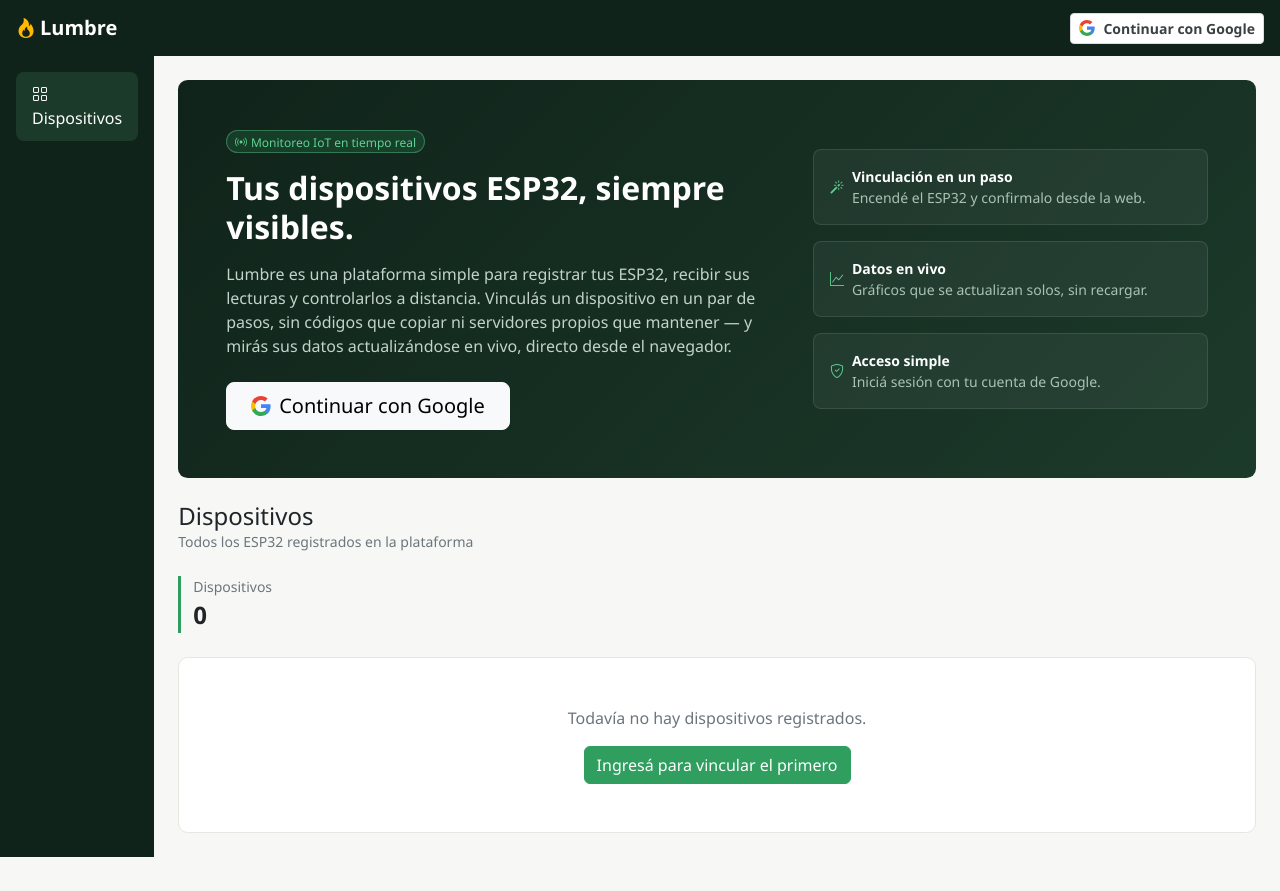
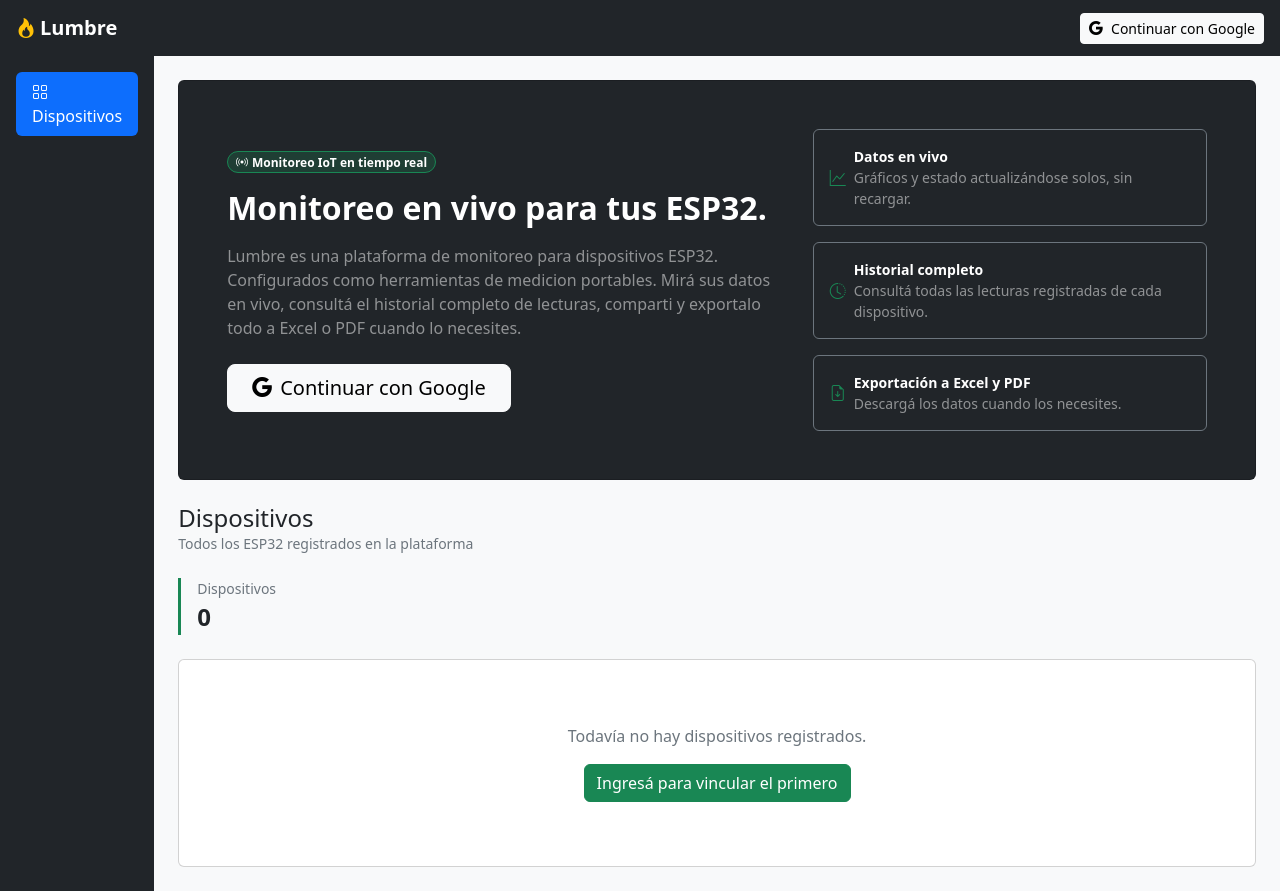
Before and after one commit to delpianocp/esp32-tester, a Django app: page / in a window 1280 px wide. Before the commit the page ends 857 px from the top, so only its background shows below. Run offline with Django 5.2, Linux system fonts and the light colour scheme; data that the repository does not hold is empty.

Commit message:
rediseno templates con boostrap

```diff
--- a/templates/base.html
+++ b/templates/base.html
@@ -6,52 +6,28 @@
     <title>{% block title %}Lumbre{% endblock %}</title>
     <link href="https://cdn.jsdelivr.net/npm/bootstrap@5.3.3/dist/css/bootstrap.min.css" rel="stylesheet">
     <link href="https://cdn.jsdelivr.net/npm/bootstrap-icons@1.11.3/font/bootstrap-icons.css" rel="stylesheet">
-    <style>
-        body { background-color: #f7f8f6; font-family: 'Segoe UI', Roboto, sans-serif; }
-        .navbar { background-color: #10231a; }
-        .navbar-brand i { color: #ffb703; }
-        .sidebar { background-color: #10231a; min-height: calc(100vh - 56px); }
-        .sidebar .nav-link { color: #a9c2b5; padding: .65rem 1rem; border-radius: .5rem; }
-        .sidebar .nav-link.active, .sidebar .nav-link:hover { background-color: #1c3a2a; color: #fff; }
-        .sidebar .nav-link i { width: 20px; }
-        .device-row { background: #fff; border: 1px solid #e5e7e2; border-radius: .6rem; }
-        .device-row:hover { border-color: #2f9e5f; }
-        .pulse { width: 10px; height: 10px; border-radius: 50%; background: #2f9e5f; position: relative; flex-shrink: 0; }
-        .pulse::after { content:''; position:absolute; inset:-4px; border-radius:50%; border:1px solid #2f9e5f; opacity:.5; }
-        .pulse.off { background: #c7ccc7; }
-        .pulse.off::after { border-color: #c7ccc7; }
-        .badge-outline { border: 1px solid #2f9e5f; color: #2f9e5f; background: transparent; font-weight: 500; }
-        .btn-energy { background-color: #2f9e5f; border-color: #2f9e5f; color: #fff; }
-        .btn-energy:hover { background-color: #268050; border-color: #268050; color: #fff; }
-        .kpi { border-left: 3px solid #2f9e5f; padding-left: .75rem; }
-        .card-clean { background: #fff; border: 1px solid #e5e7e2; border-radius: .6rem; }
-        .form-control:focus, .form-select:focus { border-color: #2f9e5f; box-shadow: 0 0 0 .2rem rgba(47,158,95,.15); }
-        .link-energy { color: #2f9e5f; }
-        .link-energy:hover { color: #268050; }
-        code.credencial { background: #f1f3ef; padding: .35rem .5rem; border-radius: .35rem; display: block; word-break: break-all; }
-        .btn-google-nav { background:#fff; color:#3c4043; border:1px solid #dadce0; font-weight:600; }
-        .btn-google-nav:hover { background:#f8f9fa; color:#3c4043; }
-    </style>
 </head>
-<body>
+<body class="bg-light">
 
-<nav class="navbar navbar-dark px-3">
+<nav class="navbar navbar-dark bg-dark px-3">
     <div class="d-flex align-items-center gap-2">
         <button class="btn btn-sm d-lg-none text-light" type="button" data-bs-toggle="offcanvas" data-bs-target="#sidebarMobile">
             <i class="bi bi-list fs-4"></i>
         </button>
-        <a class="navbar-brand fw-semibold mb-0" href="{% url 'devices:list' %}"><i class="bi bi-fire me-1"></i>Lumbre</a>
+        <a class="navbar-brand fw-semibold mb-0" href="{% url 'devices:list' %}">
+            <i class="bi bi-fire me-1 text-warning"></i>Lumbre
+        </a>
     </div>
     <div class="d-flex align-items-center gap-3">
         {% if user.is_authenticated %}
-            <span class="text-light small d-none d-sm-inline">{{ user.username }}</span>
+            <span class="text-light small text-truncate" style="max-width: 140px;">{{ user.get_full_name|default:user.username }}</span>
             <form action="{% url 'logout' %}" method="post" class="d-inline">
                 {% csrf_token %}
                 <button type="submit" class="btn btn-sm btn-outline-light">Salir</button>
             </form>
         {% else %}
-            <a href="{% url 'social:begin' 'google-oauth2' %}" class="btn btn-sm btn-google-nav d-flex align-items-center gap-2">
-                <svg width="16" height="16" viewBox="0 0 18 18"><path fill="#4285F4" d="M17.64 9.2c0-.64-.06-1.25-.16-1.84H9v3.48h4.84c-.21 1.13-.84 2.09-1.8 2.73v2.27h2.92c1.7-1.57 2.68-3.88 2.68-6.64z"/><path fill="#34A853" d="M9 18c2.43 0 4.47-.8 5.96-2.18l-2.92-2.27c-.81.54-1.84.86-3.04.86-2.34 0-4.32-1.58-5.03-3.71H.96v2.34C2.44 15.98 5.48 18 9 18z"/><path fill="#FBBC05" d="M3.97 10.7c-.18-.54-.28-1.11-.28-1.7s.1-1.16.28-1.7V4.96H.96C.35 6.18 0 7.55 0 9s.35 2.82.96 4.04l3.01-2.34z"/><path fill="#EA4335" d="M9 3.58c1.32 0 2.51.45 3.44 1.35l2.58-2.58C13.46.89 11.43 0 9 0 5.48 0 2.44 2.02.96 4.96l3.01 2.34C4.68 5.16 6.66 3.58 9 3.58z"/></svg>
+            <a href="{% url 'social:begin' 'google-oauth2' %}" class="btn btn-sm btn-light d-flex align-items-center gap-2">
+                <i class="bi bi-google"></i>
                 Continuar con Google
             </a>
         {% endif %}
@@ -59,37 +35,37 @@
 </nav>
 
 <div class="d-flex">
-    <aside class="sidebar d-none d-lg-flex flex-column p-3" style="width:220px;">
-        <nav class="nav flex-column gap-1">
-            <a class="nav-link {% if request.resolver_match.url_name == 'list' %}active{% endif %}" href="{% url 'devices:list' %}">
+    <aside class="d-none d-lg-flex flex-column p-3 bg-dark" style="width:220px; min-height: calc(100vh - 56px);">
+        <nav class="nav nav-pills flex-column gap-1">
+            <a class="nav-link {% if request.resolver_match.url_name == 'list' %}active{% else %}text-white-50{% endif %}" href="{% url 'devices:list' %}">
                 <i class="bi bi-grid me-2"></i>Dispositivos
             </a>
             {% if user.is_authenticated %}
-            <a class="nav-link {% if request.resolver_match.url_name == 'my_devices' %}active{% endif %}" href="{% url 'devices:my_devices' %}">
+            <a class="nav-link {% if request.resolver_match.url_name == 'my_devices' %}active{% else %}text-white-50{% endif %}" href="{% url 'devices:my_devices' %}">
                 <i class="bi bi-cpu me-2"></i>Mis dispositivos
             </a>
-            <a class="nav-link {% if request.resolver_match.url_name == 'solicitudes_vinculo' %}active{% endif %}" href="{% url 'devices:solicitudes_vinculo' %}">
+            <a class="nav-link {% if request.resolver_match.url_name == 'solicitudes_vinculo' %}active{% else %}text-white-50{% endif %}" href="{% url 'devices:solicitudes_vinculo' %}">
                 <i class="bi bi-broadcast-pin me-2"></i>Vincular dispositivo
             </a>
             {% endif %}
         </nav>
     </aside>
 
-    <div class="offcanvas offcanvas-start" tabindex="-1" id="sidebarMobile" style="background-color:#10231a; width:220px;">
+    <div class="offcanvas offcanvas-start bg-dark" tabindex="-1" id="sidebarMobile" style="width:220px;">
         <div class="offcanvas-header">
-            <span class="text-light fw-semibold"><i class="bi bi-fire me-1"></i>Lumbre</span>
+            <span class="text-light fw-semibold"><i class="bi bi-fire me-1 text-warning"></i>Lumbre</span>
             <button type="button" class="btn-close btn-close-white" data-bs-dismiss="offcanvas"></button>
         </div>
         <div class="offcanvas-body p-3 pt-0">
-            <nav class="nav flex-column gap-1">
-                <a class="nav-link {% if request.resolver_match.url_name == 'list' %}active{% endif %}" href="{% url 'devices:list' %}">
+            <nav class="nav nav-pills flex-column gap-1">
+                <a class="nav-link {% if request.resolver_match.url_name == 'list' %}active{% else %}text-white-50{% endif %}" href="{% url 'devices:list' %}">
                     <i class="bi bi-grid me-2"></i>Dispositivos
                 </a>
                 {% if user.is_authenticated %}
-                <a class="nav-link {% if request.resolver_match.url_name == 'my_devices' %}active{% endif %}" href="{% url 'devices:my_devices' %}">
+                <a class="nav-link {% if request.resolver_match.url_name == 'my_devices' %}active{% else %}text-white-50{% endif %}" href="{% url 'devices:my_devices' %}">
                     <i class="bi bi-cpu me-2"></i>Mis dispositivos
                 </a>
-                <a class="nav-link {% if request.resolver_match.url_name == 'solicitudes_vinculo' %}active{% endif %}" href="{% url 'devices:solicitudes_vinculo' %}">
+                <a class="nav-link {% if request.resolver_match.url_name == 'solicitudes_vinculo' %}active{% else %}text-white-50{% endif %}" href="{% url 'devices:solicitudes_vinculo' %}">
                     <i class="bi bi-broadcast-pin me-2"></i>Vincular dispositivo
                 </a>
                 {% endif %}
--- a/templates/devices/device_confirm_delete.html
+++ b/templates/devices/device_confirm_delete.html
@@ -6,7 +6,8 @@
     <i class="bi bi-arrow-left me-1"></i>Volver
 </a>
 
-<div class="card-clean p-4 mt-2" style="max-width: 480px;">
+<div class="card mt-2" style="max-width: 480px;">
+    <div class="card-body">
         <h1 class="h5 mb-3"><i class="bi bi-exclamation-triangle text-danger me-1"></i>Eliminar dispositivo</h1>
         <p class="text-secondary">
             ¿Qué querés hacer con <strong>{{ device.nombre }}</strong>?
@@ -15,7 +16,7 @@
         <form method="post" class="mb-2">
             {% csrf_token %}
             <input type="hidden" name="accion" value="reset">
-        <button type="submit" class="btn btn-energy w-100">
+            <button type="submit" class="btn btn-success w-100">
                 <i class="bi bi-arrow-repeat me-1"></i>Resetear y eliminar
             </button>
             <p class="text-secondary small mt-1 mb-0">
@@ -42,4 +43,5 @@
 
         <a href="{% url 'devices:my_devices' %}" class="btn btn-link w-100 mt-2">Cancelar</a>
     </div>
+</div>
 {% endblock %}
--- a/templates/devices/device_list.html
+++ b/templates/devices/device_list.html
@@ -4,55 +4,50 @@
 {% block content %}
 
 {% if not user.is_authenticated %}
-<div class="card-clean p-4 p-md-5 mb-4" style="background: linear-gradient(135deg, #10231a 0%, #1c3a2a 100%); border:none;">
+<div class="card text-bg-dark mb-4">
+    <div class="card-body p-4 p-md-5">
         <div class="row align-items-center g-4">
-        <div class="col-lg-7 text-white">
-            <span class="badge rounded-pill mb-3" style="background: rgba(47,158,95,.2); color:#5fd393; border:1px solid rgba(95,211,147,.4); font-weight:500;">
+            <div class="col-lg-7">
+                <span class="badge rounded-pill text-bg-success bg-opacity-25 border border-success mb-3">
                     <i class="bi bi-broadcast me-1"></i>Monitoreo IoT en tiempo real
                 </span>
-            <h1 class="fw-bold mb-3" style="font-size:2rem;">Tus dispositivos ESP32, siempre visibles.</h1>
-            <p class="mb-4" style="color:#c3d3c9;">
-                Lumbre es una plataforma simple para registrar tus ESP32, recibir sus lecturas
-                y controlarlos a distancia. Vinculás un dispositivo en un par de pasos,
-                sin códigos que copiar ni servidores propios que mantener — y mirás sus datos
-                actualizándose en vivo, directo desde el navegador.
+                <h1 class="fw-bold mb-3" style="font-size:2rem;">Monitoreo en vivo para tus ESP32.</h1>
+                <p class="mb-4 text-white-50">
+                    Lumbre es una plataforma de monitoreo para dispositivos ESP32. Configurados como herramientas de medicion portables.
+                    Mirá sus datos en vivo, consultá el historial completo de lecturas, comparti y exportalo
+                    todo a Excel o PDF cuando lo necesites.
                 </p>
                 <a href="{% url 'social:begin' 'google-oauth2' %}" class="btn btn-light btn-lg d-inline-flex align-items-center gap-2 px-4">
-                <svg width="20" height="20" viewBox="0 0 18 18"><path fill="#4285F4" d="M17.64 9.2c0-.64-.06-1.25-.16-1.84H9v3.48h4.84c-.21 1.13-.84 2.09-1.8 2.73v2.27h2.92c1.7-1.57 2.68-3.88 2.68-6.64z"/><path fill="#34A853" d="M9 18c2.43 0 4.47-.8 5.96-2.18l-2.92-2.27c-.81.54-1.84.86-3.04.86-2.34 0-4.32-1.58-5.03-3.71H.96v2.34C2.44 15.98 5.48 18 9 18z"/><path fill="#FBBC05" d="M3.97 10.7c-.18-.54-.28-1.11-.28-1.7s.1-1.16.28-1.7V4.96H.96C.35 6.18 0 7.55 0 9s.35 2.82.96 4.04l3.01-2.34z"/><path fill="#EA4335" d="M9 3.58c1.32 0 2.51.45 3.44 1.35l2.58-2.58C13.46.89 11.43 0 9 0 5.48 0 2.44 2.02.96 4.96l3.01 2.34C4.68 5.16 6.66 3.58 9 3.58z"/></svg>
+                    <i class="bi bi-google"></i>
                     Continuar con Google
                 </a>
             </div>
             <div class="col-lg-5">
-            <div class="row g-3">
-                <div class="col-12">
-                    <div class="p-3 rounded-3" style="background: rgba(255,255,255,.05); border:1px solid rgba(255,255,255,.1);">
-                        <div class="d-flex align-items-center gap-2 text-white small">
-                            <i class="bi bi-magic" style="color:#5fd393;"></i>
+                <div class="d-flex flex-column gap-3">
+                    <div class="p-3 rounded border border-secondary">
+                        <div class="d-flex align-items-center gap-2">
+                            <i class="bi bi-graph-up text-success"></i>
                             <div>
-                                <div class="fw-semibold">Vinculación en un paso</div>
-                                <div style="color:#a9c2b5;">Encendé el ESP32 y confirmalo desde la web.</div>
+                                <div class="fw-semibold small">Datos en vivo</div>
+                                <div class="text-white-50 small">Gráficos y estado actualizándose solos, sin recargar.</div>
                             </div>
                         </div>
                     </div>
-                </div>
-                <div class="col-12">
-                    <div class="p-3 rounded-3" style="background: rgba(255,255,255,.05); border:1px solid rgba(255,255,255,.1);">
-                        <div class="d-flex align-items-center gap-2 text-white small">
-                            <i class="bi bi-graph-up" style="color:#5fd393;"></i>
+                    <div class="p-3 rounded border border-secondary">
+                        <div class="d-flex align-items-center gap-2">
+                            <i class="bi bi-clock-history text-success"></i>
                             <div>
-                                <div class="fw-semibold">Datos en vivo</div>
-                                <div style="color:#a9c2b5;">Gráficos que se actualizan solos, sin recargar.</div>
+                                <div class="fw-semibold small">Historial completo</div>
+                                <div class="text-white-50 small">Consultá todas las lecturas registradas de cada dispositivo.</div>
                             </div>
                         </div>
                     </div>
-                </div>
-                <div class="col-12">
-                    <div class="p-3 rounded-3" style="background: rgba(255,255,255,.05); border:1px solid rgba(255,255,255,.1);">
-                        <div class="d-flex align-items-center gap-2 text-white small">
-                            <i class="bi bi-shield-check" style="color:#5fd393;"></i>
+                    <div class="p-3 rounded border border-secondary">
+                        <div class="d-flex align-items-center gap-2">
+                            <i class="bi bi-file-earmark-arrow-down text-success"></i>
                             <div>
-                                <div class="fw-semibold">Acceso simple</div>
-                                <div style="color:#a9c2b5;">Iniciá sesión con tu cuenta de Google.</div>
+                                <div class="fw-semibold small">Exportación a Excel y PDF</div>
+                                <div class="text-white-50 small">Descargá los datos cuando los necesites.</div>
                             </div>
                         </div>
                     </div>
@@ -72,7 +67,7 @@
 
 <div class="row g-3 mb-4">
     <div class="col-6 col-md-3">
-        <div class="kpi">
+        <div class="border-start border-success border-3 ps-3">
             <div class="text-secondary small">Dispositivos</div>
             <div class="fs-4 fw-bold">{{ devices|length }}</div>
         </div>
@@ -80,14 +75,13 @@
 </div>
 
 {% if devices %}
-<div class="d-flex flex-column gap-2">
+<div class="list-group">
     {% for device in devices %}
-    <a href="{% url 'devices:detail' device.pk %}" class="text-decoration-none text-reset">
-        <div class="device-row d-flex align-items-center p-3">
+    <a href="{% url 'devices:detail' device.pk %}" class="list-group-item list-group-item-action d-flex align-items-center">
         {% if device.online %}
-                <span class="pulse me-3"></span>
+            <i class="bi bi-circle-fill text-success me-3 small"></i>
         {% else %}
-                <span class="pulse off me-3"></span>
+            <i class="bi bi-circle-fill text-secondary me-3 small"></i>
         {% endif %}
         <div class="flex-grow-1">
             <div class="fw-medium">{{ device.nombre }}</div>
@@ -97,23 +91,24 @@
             </div>
         </div>
         {% if device.online %}
-                <span class="badge badge-outline rounded-pill me-3">En línea</span>
+            <span class="badge text-bg-success rounded-pill me-3">En línea</span>
         {% else %}
-                <span class="badge text-bg-light text-secondary rounded-pill me-3">Offline</span>
+            <span class="badge text-bg-secondary rounded-pill me-3">Offline</span>
         {% endif %}
         <i class="bi bi-chevron-right text-secondary"></i>
-        </div>
     </a>
     {% endfor %}
 </div>
 {% else %}
-<div class="card-clean text-center py-5">
+<div class="card text-center py-5">
+    <div class="card-body">
         <p class="text-secondary mb-3">Todavía no hay dispositivos registrados.</p>
         {% if not user.is_authenticated %}
-        <div><a href="{% url 'social:begin' 'google-oauth2' %}" class="btn btn-energy">Ingresá para vincular el primero</a></div>
+            <a href="{% url 'social:begin' 'google-oauth2' %}" class="btn btn-success">Ingresá para vincular el primero</a>
         {% else %}
-        <div><a href="{% url 'devices:solicitudes_vinculo' %}" class="btn btn-energy">Vincular el primero</a></div>
+            <a href="{% url 'devices:solicitudes_vinculo' %}" class="btn btn-success">Vincular el primero</a>
         {% endif %}
+    </div>
 </div>
 {% endif %}
 {% endblock %}
```
Also changed, not shown: templates/devices/device_detail.html (+29 -23 lines), templates/devices/my_devices.html (+17 -15 lines), templates/devices/solicitudes_vinculo.html (+13 -14 lines), templates/devices/vincular_dispositivo.html (+5 -4 lines), templates/registration/login.html (+10 -8 lines). Lines whose indentation alone changed are shown as unchanged.
